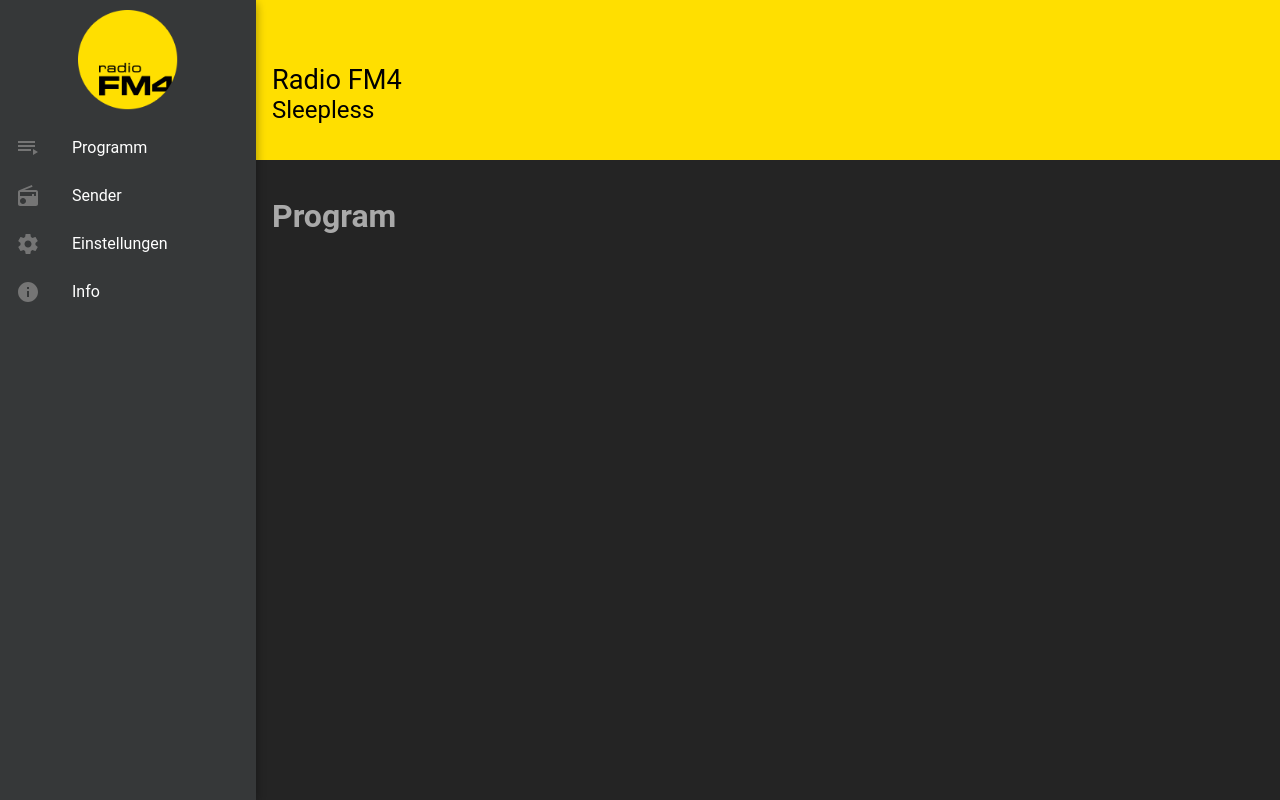
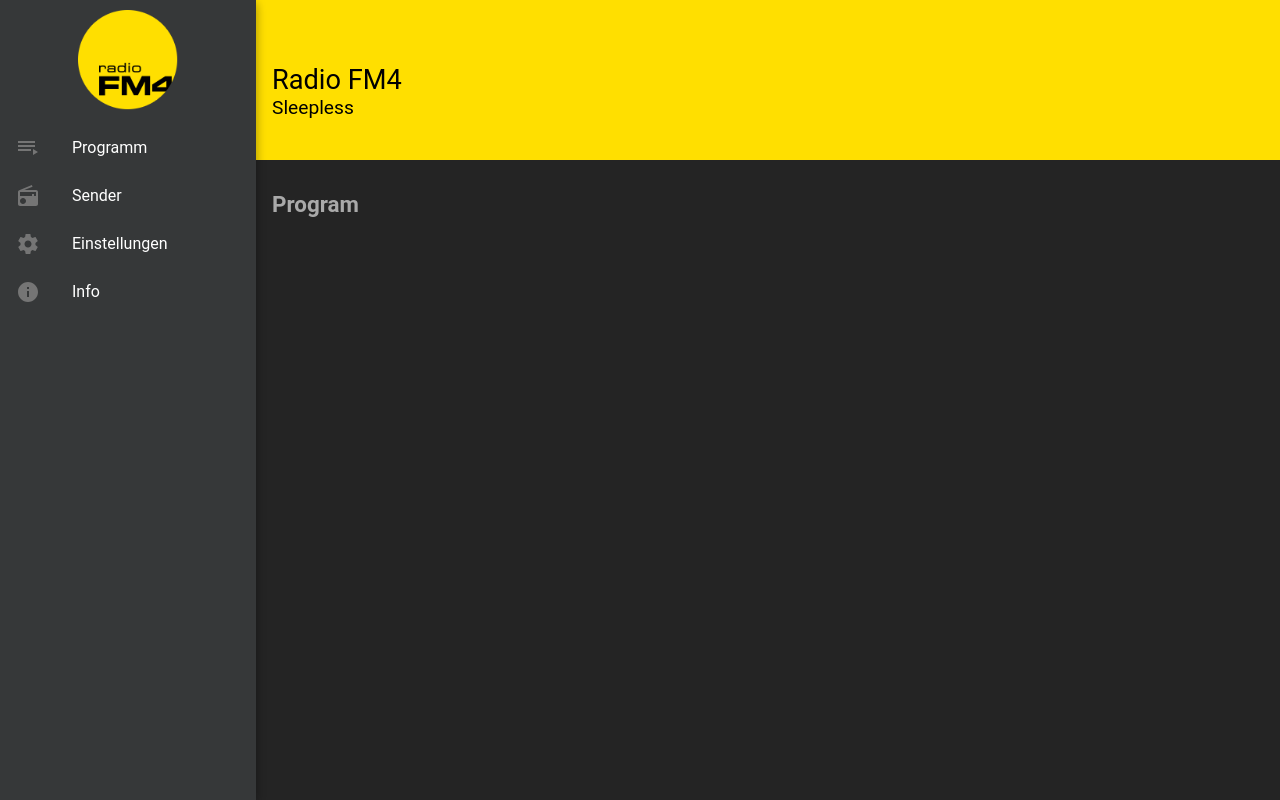
Before and after one commit to michaelapfleger/reactio-demo, a React app: page / in a window 1280 px wide. Built offline with nearby package versions, Linux system fonts and the light colour scheme; what react-tap-event-plugin would draw is missing.

Commit message:
added station route

```diff
--- a/src/routes/Stations.jsx
+++ b/src/routes/Stations.jsx
@@ -1,10 +1,42 @@
 import React from 'react';
+import { RadioButton, RadioButtonGroup } from 'material-ui/RadioButton';
+import Paper from 'material-ui/Paper';
+import stations from '../stations';
+
+const styles = {
+  container: {
+    padding: 10,
+  },
+  radioButton: {
+    padding: 10,
+  },
+};
 
 export default class Stations extends React.Component {
+  constructor(props) {
+    super(props);
+    this.state = {
+      selected: 'fm4',
+    };
+  }
+
+  setStation(shortName) {
+    this.setState({
+      selected: shortName,
+    });
+  }
 
   render() {
     return <div>
         <h1>{this.constructor.name}</h1>
+        <Paper style={styles.container}>
+            <RadioButtonGroup name="stations"
+                              valueSelected={this.state.selected}
+                              onChange={(e, value) => this.setStation(value)}>
+                { stations.map(station => <RadioButton value={station.shortName}
+                                            label={station.name} key={station.shortName} />)}
+            </RadioButtonGroup>
+        </Paper>
     </div>;
   }
 }
--- a/src/styles.css
+++ b/src/styles.css
@@ -2,3 +2,10 @@
     margin: 0;
     font-family: 'Roboto', sans-serif;
 }
+h1 {
+    font-size: 1.4em;
+}
+h2 {
+    font-size: 1.2em;
+    font-weight: normal;
+}
```
